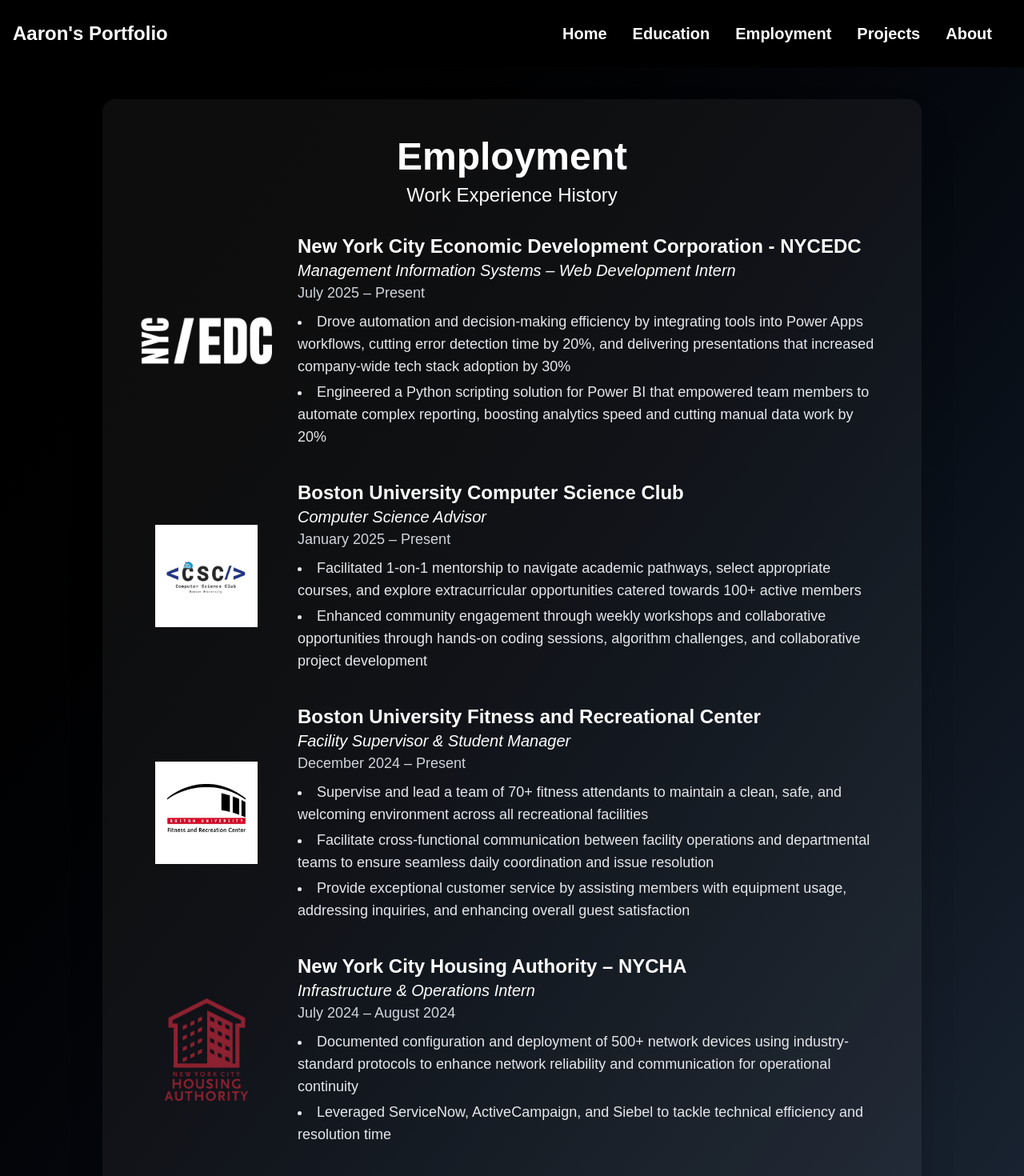
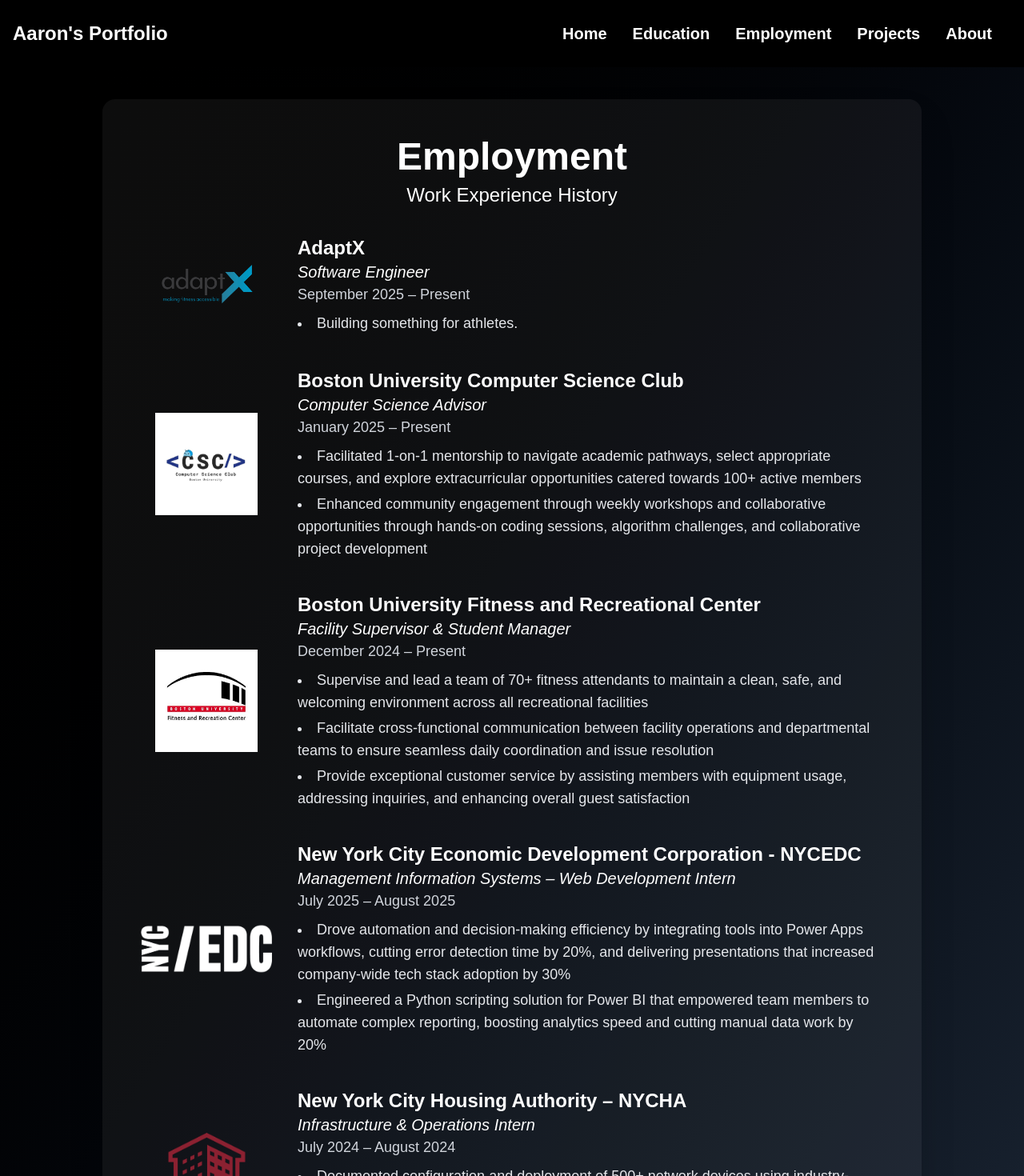
Before and after one commit to acaaron23/acaaron, a Next.js app: page /employment in a window 1280 px wide. Shown: the top 1470 px of the page at 80% size. Built offline with nearby package versions, Linux system fonts and the light colour scheme.

Commit message:
Employement changes + added photo

```diff
--- a/app/employment/page.tsx
+++ b/app/employment/page.tsx
@@ -16,26 +16,23 @@
                     </div>
 
                     <div className="space-y-10">
-                        {/* NYCEDC */}
+                        {/* AdaptX */}
                         <div className="flex flex-col md:flex-row items-center gap-6 md:gap-8">
                             <div className="min-w-[128px] h-[128px] flex items-center justify-center">
                                 <Image
-                                    src="/nycedc.png"
-                                    alt="NYCEDC Logo"
+                                    src="/adaptx.png"
+                                    alt="AdaptX Logo"
                                     width={164}
                                     height={164}
                                     className="max-w-full max-h-full object-contain"
                                 />
                             </div>
                             <div className="flex-1">
-                                <h3 className="text-2xl font-semibold">New York City Economic Development Corporation - NYCEDC </h3>
-                                <h4 className="italic text-xl">Management Information Systems – Web Development Intern</h4>
-                                <h4 className="text-lg text-gray-300">July 2025 – Present</h4>
+                                <h3 className="text-2xl font-semibold">AdaptX</h3>
+                                <h4 className="italic text-xl">Software Engineer</h4>
+                                <h4 className="text-lg text-gray-300">September 2025 – Present</h4>
                                 <ul className="list-disc list-inside mt-2 text-gray-200 text-lg space-y-1">
-                                    <li> Drove automation and decision-making efficiency by integrating tools into Power Apps workflows, cutting error
-                                        detection time by 20%, and delivering presentations that increased company-wide tech stack adoption by 30% </li>
-                                    <li>Engineered a Python scripting solution for Power BI that empowered team members to automate complex
-                                        reporting, boosting analytics speed and cutting manual data work by 20%</li>
+                                    <li>Building something for athletes.</li>
                                 </ul>
                             </div>
                         </div>
@@ -83,6 +80,30 @@
                                     <li>Supervise and lead a team of 70+ fitness attendants to maintain a clean, safe, and welcoming environment across all recreational facilities</li>
                                     <li>Facilitate cross-functional communication between facility operations and departmental teams to ensure seamless daily coordination and issue resolution</li>
                                     <li>Provide exceptional customer service by assisting members with equipment usage, addressing inquiries, and enhancing overall guest satisfaction</li>
+                                </ul>
+                            </div>
+                        </div>
+
+                        {/* NYCEDC */}
+                        <div className="flex flex-col md:flex-row items-center gap-6 md:gap-8">
+                            <div className="min-w-[128px] h-[128px] flex items-center justify-center">
+                                <Image
+                                    src="/nycedc.png"
+                                    alt="NYCEDC Logo"
+                                    width={164}
+                                    height={164}
+                                    className="max-w-full max-h-full object-contain"
+                                />
+                            </div>
+                            <div className="flex-1">
+                                <h3 className="text-2xl font-semibold">New York City Economic Development Corporation - NYCEDC </h3>
+                                <h4 className="italic text-xl">Management Information Systems – Web Development Intern</h4>
+                                <h4 className="text-lg text-gray-300">July 2025 – August 2025</h4>
+                                <ul className="list-disc list-inside mt-2 text-gray-200 text-lg space-y-1">
+                                    <li> Drove automation and decision-making efficiency by integrating tools into Power Apps workflows, cutting error
+                                        detection time by 20%, and delivering presentations that increased company-wide tech stack adoption by 30% </li>
+                                    <li>Engineered a Python scripting solution for Power BI that empowered team members to automate complex
+                                        reporting, boosting analytics speed and cutting manual data work by 20%</li>
                                 </ul>
                             </div>
                         </div>
```
Also changed, not shown: public/adaptx.png (added).
